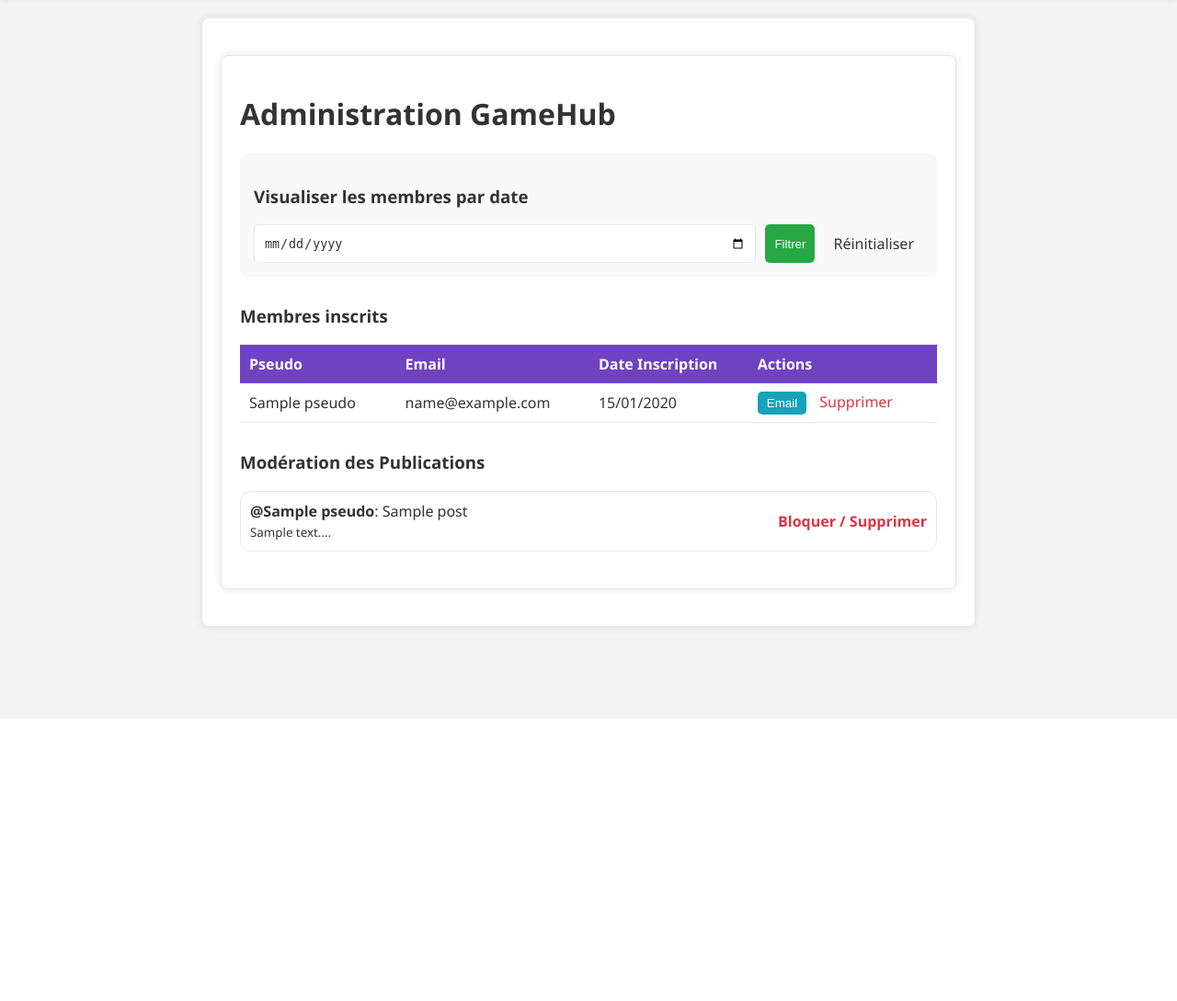
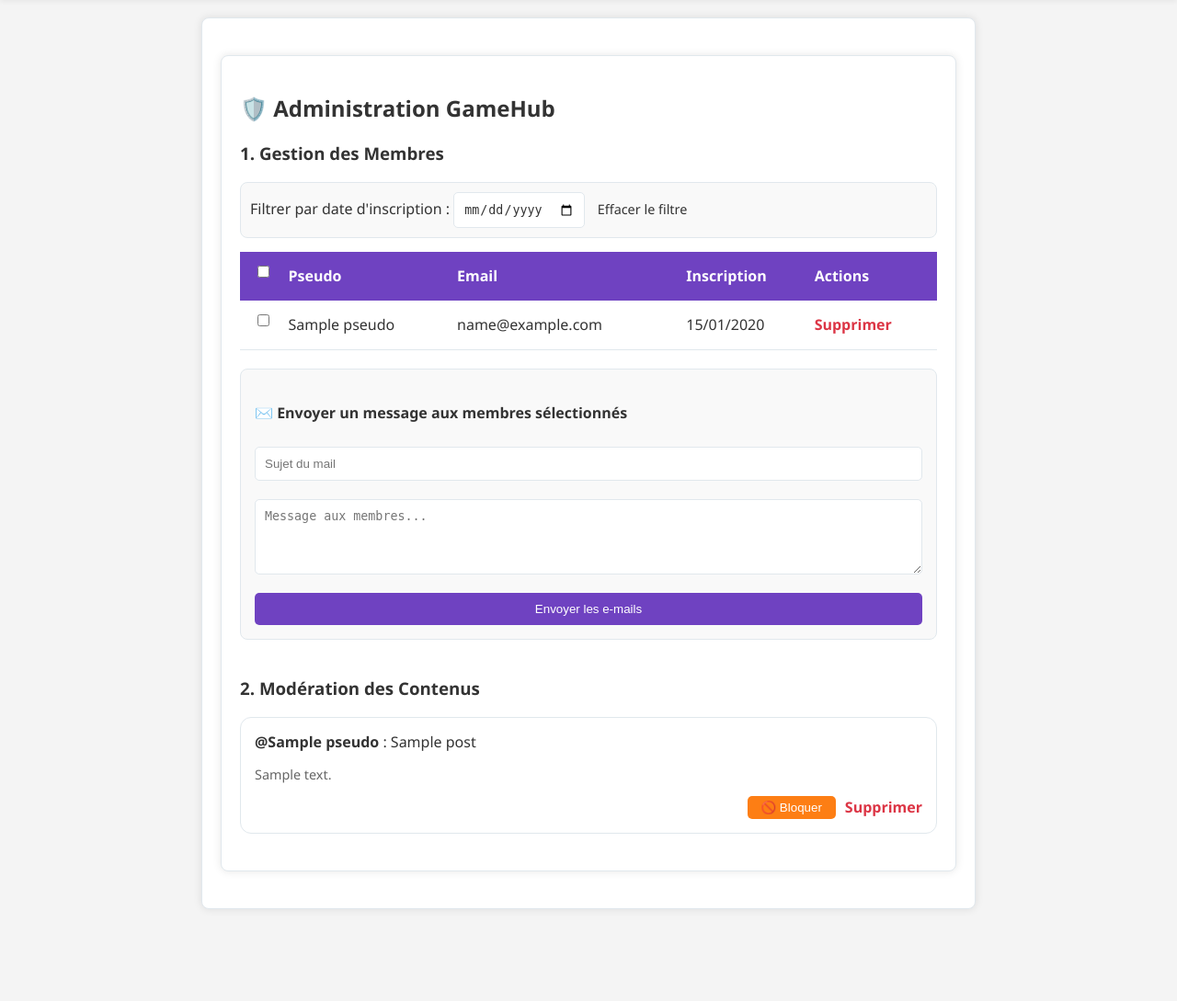
Before and after one commit to Yukina-Shiro/projet_gamehub, a PHP site: template src/views/admin/dashboard.php in a window 1280 px wide. Shown: the part 61-1150 px from the top of the page at 92% size. Before the commit the page ends 750 px from the top, so only its background shows below. Run offline with PHP 8.4, Linux system fonts and the light colour scheme; the template is opened without the code that fills it: most values are stand-ins (such as "Sample title", 1, 10 or a date in 2020).

Commit message:
tests admin

```diff
--- a/src/views/admin/dashboard.php
+++ b/src/views/admin/dashboard.php
@@ -1,77 +1,79 @@
 <?php include 'views/layout/header.php'; ?>
 
 <div class="container">
-    <h1>Administration GameHub</h1>
+    <h2>🛡️ Administration GameHub</h2>
 
-    <section style="margin-bottom: 30px; padding: 15px; background: var(--secondary-bg); border-radius: 8px;">
-        <h3>Visualiser les membres par date</h3>
-        <form method="get" action="index.php" style="display: flex; gap: 10px;">
-            <input type="hidden" name="controller" value="Admin">
-            <input type="hidden" name="action" value="index">
-            <input type="date" name="filter_date" value="<?= $filter_date ?? '' ?>" style="margin:0;">
-            <button type="submit" style="width: auto;">Filtrer</button>
-            <a href="index.php?controller=Admin&action=index" style="padding:10px;">Réinitialiser</a>
-        </form>
-    </section>
+    <form method="post" action="index.php?controller=Admin&action=sendMassMail">
+        <h3>1. Gestion des Membres</h3>
 
-    <section>
-        <h3>Membres inscrits</h3>
-        <table style="width: 100%; border-collapse: collapse; margin-bottom: 30px;">
-            <tr style="background: var(--brand-color); color: white; text-align: left;">
-                <th style="padding: 10px;">Pseudo</th>
+        <div style="margin-bottom: 15px; padding: 10px; background: var(--secondary-bg); border-radius: 8px; border: 1px solid var(--border-color);">
+            <label>Filtrer par date d'inscription : </label>
+            <input type="date" name="filter_date" value="<?= htmlspecialchars($filter_date ?? '') ?>"
+                   onchange="location.href='index.php?controller=Admin&action=index&filter_date='+this.value" style="width:auto; margin:0;">
+            <a href="index.php?controller=Admin&action=index" style="margin-left:10px; font-size: 0.9em;">Effacer le filtre</a>
+        </div>
+
+        <table style="width:100%; border-collapse: collapse; margin-bottom: 20px;">
+            <tr style="background:var(--brand-color); color:white; text-align: left;">
+                <th style="padding: 10px;"><input type="checkbox" onclick="toggleAll(this)"></th>
+                <th>Pseudo</th>
                 <th>Email</th>
-                <th>Date Inscription</th>
+                <th>Inscription</th>
                 <th>Actions</th>
             </tr>
             <?php foreach($users as $u): ?>
             <tr style="border-bottom: 1px solid var(--border-color);">
-                    <td style="padding: 10px;"><?= htmlspecialchars($u['pseudo']) ?></td>
+                <td style="padding: 10px;"><input type="checkbox" name="emails[]" value="<?= $u['email'] ?>"></td>
+                <td><?= htmlspecialchars($u['pseudo']) ?></td>
                 <td><?= htmlspecialchars($u['email']) ?></td>
                 <td><?= date('d/m/Y', strtotime($u['date_creation'])) ?></td>
                 <td>
-                        <button onclick="openMailModal('<?= $u['email'] ?>')" style="width:auto; background:#17a2b8; padding:5px 10px;">Email</button>
                     <a href="index.php?controller=Admin&action=banUser&id=<?= $u['id_utilisateur'] ?>"
-                           style="color: var(--danger); margin-left:10px;"
-                           onclick="return confirm('Supprimer ce membre ?');">Supprimer</a>
+                       onclick="return confirm('Supprimer ce membre définitivement ?')"
+                       style="color:var(--danger); font-weight: bold;">Supprimer</a>
                 </td>
             </tr>
             <?php endforeach; ?>
         </table>
-    </section>
 
-    <section>
-        <h3>Modération des Publications</h3>
-        <?php foreach($posts as $p): ?>
-            <div class="post-card" style="padding: 10px; display: flex; justify-content: space-between; align-items: center;">
-                <div>
-                    <strong>@<?= htmlspecialchars($p['pseudo']) ?></strong>: <?= htmlspecialchars($p['titre']) ?>
-                    <br><small><?= htmlspecialchars(substr($p['description'], 0, 50)) ?>...</small>
+        <div style="padding:15px; background:var(--secondary-bg); border-radius:8px; border: 1px solid var(--border-color);">
+            <h4>✉️ Envoyer un message aux membres sélectionnés</h4>
+            <input type="text" name="subject" placeholder="Sujet du mail" required>
+            <textarea name="message" rows="4" placeholder="Message aux membres..." required></textarea>
+            <button type="submit" style="background:var(--brand-color);">Envoyer les e-mails</button>
         </div>
+    </form>
+
+    <h3 style="margin-top:40px;">2. Modération des Contenus</h3>
+    <div class="feed">
+        <?php if(empty($posts)): ?>
+            <p>Aucun post trouvé.</p>
+        <?php else: foreach($posts as $p): ?>
+            <div class="post-card" style="<?= $p['is_blocked'] ? 'border: 2px solid orange; background: #fff5e6;' : '' ?>">
+                <strong>@<?= htmlspecialchars($p['pseudo']) ?></strong> : <?= htmlspecialchars($p['titre']) ?>
+                <p style="font-size: 0.9em; color: var(--text-secondary);"><?= htmlspecialchars($p['description']) ?></p>
+
+                <div style="text-align:right; margin-top: 10px; display: flex; justify-content: flex-end; gap: 10px;">
+                    <a href="index.php?controller=Admin&action=blockPost&id=<?= $p['id_post'] ?>">
+                        <button style="width:auto; background:<?= $p['is_blocked'] ? '#28a745' : '#fd7e14' ?>; padding: 5px 15px;">
+                            <?= $p['is_blocked'] ? '✅ Débloquer' : '🚫 Bloquer' ?>
+                        </button>
+                    </a>
                     <a href="index.php?controller=Admin&action=deletePost&id=<?= $p['id_post'] ?>"
-                   style="color: var(--danger); font-weight:bold;"
-                   onclick="return confirm('Supprimer définitivement ce contenu ?');">Bloquer / Supprimer</a>
+                       onclick="return confirm('Supprimer définitivement ce post ?')"
+                       style="color:var(--danger); font-weight: bold; align-self:center;">Supprimer</a>
                 </div>
-        <?php endforeach; ?>
-    </section>
             </div>
-
-<div id="mailModal" class="modal-overlay" style="display:none; position:fixed; top:0; left:0; width:100%; height:100%; background:rgba(0,0,0,0.5); z-index:2000; justify-content:center; align-items:center;">
-    <div class="modal-content">
-        <h3>Envoyer un avertissement / information</h3>
-        <form action="index.php?controller=Admin&action=sendMail" method="post">
-            <input type="hidden" name="email" id="mailDest">
-            <input type="text" name="subject" placeholder="Sujet" required>
-            <textarea name="message" rows="5" placeholder="Votre message..." required></textarea>
-            <button type="submit">Envoyer le mail</button>
-        </form>
-        <button onclick="document.getElementById('mailModal').style.display='none'" class="btn-cancel-modal">Annuler</button>
+        <?php endforeach; endif; ?>
     </div>
 </div>
 
 <script>
-function openMailModal(email) {
-    document.getElementById('mailDest').value = email;
-    document.getElementById('mailModal').style.display = 'flex';
+function toggleAll(source) {
+    const checkboxes = document.getElementsByName('emails[]');
+    for(let i=0; i < checkboxes.length; i++) {
+        checkboxes[i].checked = source.checked;
+    }
 }
 </script>
 
```
Also changed, not shown: src/controllers/AdminController.php (+44 -27 lines), src/models/PostModel.php (+47 -66 lines). Lines whose indentation alone changed are shown as unchanged.
